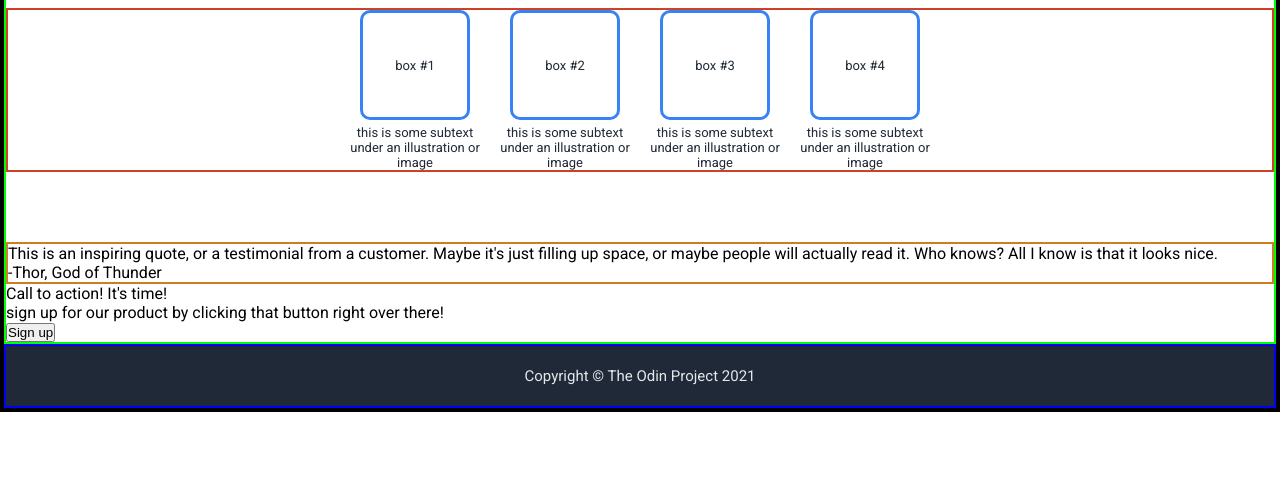
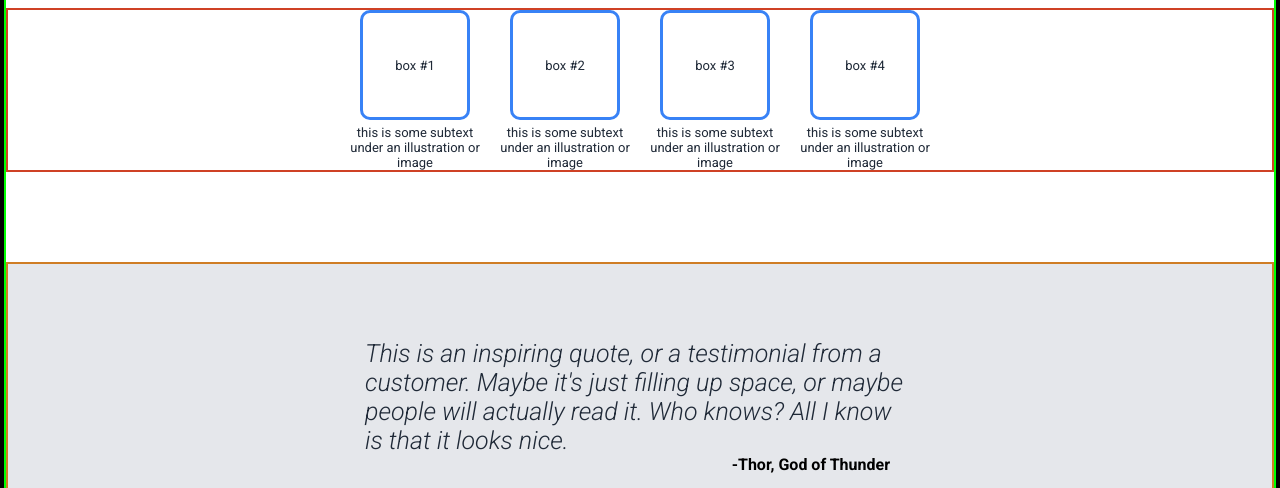
Before and after one commit to eri010-tech/odin-landing-page, a plain HTML site: page index.html in a window 1280 px wide. Shown: the part 464-952 px from the top of the page. Before the commit the page ends 876 px from the top, so only its background shows below. Drawn offline with Linux system fonts and the light colour scheme.

Commit message:
final edits before dinner

```diff
--- a/index.html
+++ b/index.html
@@ -70,8 +70,8 @@
           testimonial from a customer. Maybe it's
           just filling up space, or maybe people will
           actually read it. Who knows?
-          All I know is that it looks nice. <br />
-        -Thor, God of Thunder </p>
+          All I know is that it looks nice.</p>
+        <div class="thor">-Thor, God of Thunder</div>
       </section> <!-- end of section container-->
 
       <section>
--- a/style.css
+++ b/style.css
@@ -81,6 +81,7 @@ h1 {
   font-weight: 900;
   border-radius: 5px;
   margin-top: 10px;
+  cursor: pointer;
 }
 
 .grey-box {
@@ -110,7 +111,7 @@ h1 {
   border: 2px solid #cf4125;
   display: flex;
   justify-content: center;
-  margin-bottom: 70px;
+  margin-bottom: 90px;
 }
 
 .box-one-container,
@@ -139,6 +140,26 @@ h1 {
 
 .quote-container {
   border: 2px solid #cf7d25;
+  display: flex;
+  flex-direction: column;
+  justify-content: center;
+  align-items: center;
+  background-color: #e5e7eb;
+  padding: 75px 0px;
+}
+
+.quote-container p {
+  width: 550px;
+  font-size: 25px;
+  color: #1f2937;
+  font-weight: 300;
+  font-style: italic;
+}
+
+.thor {
+  width: 500px;
+  text-align: right;
+  font-weight: bold;
 }
 
 .footer-container {
```
